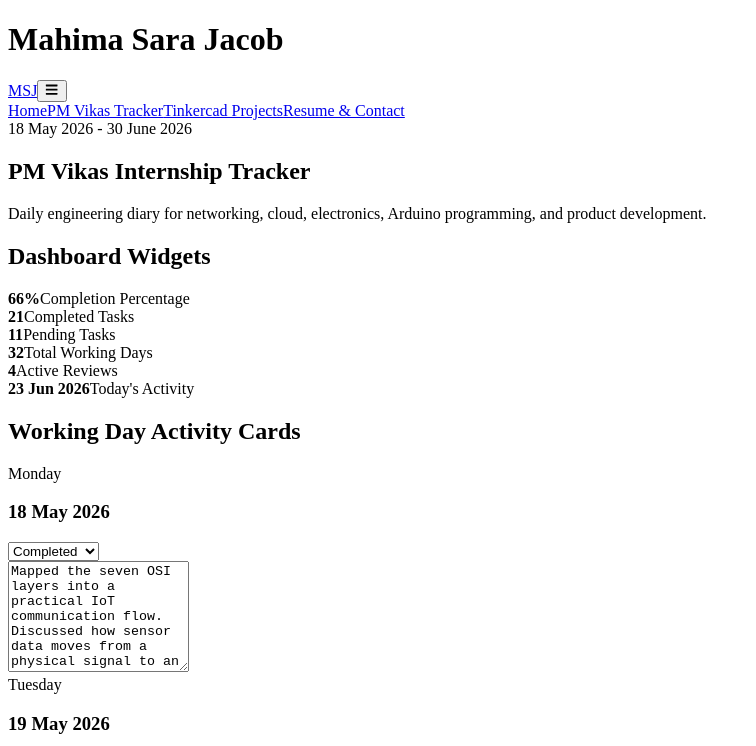
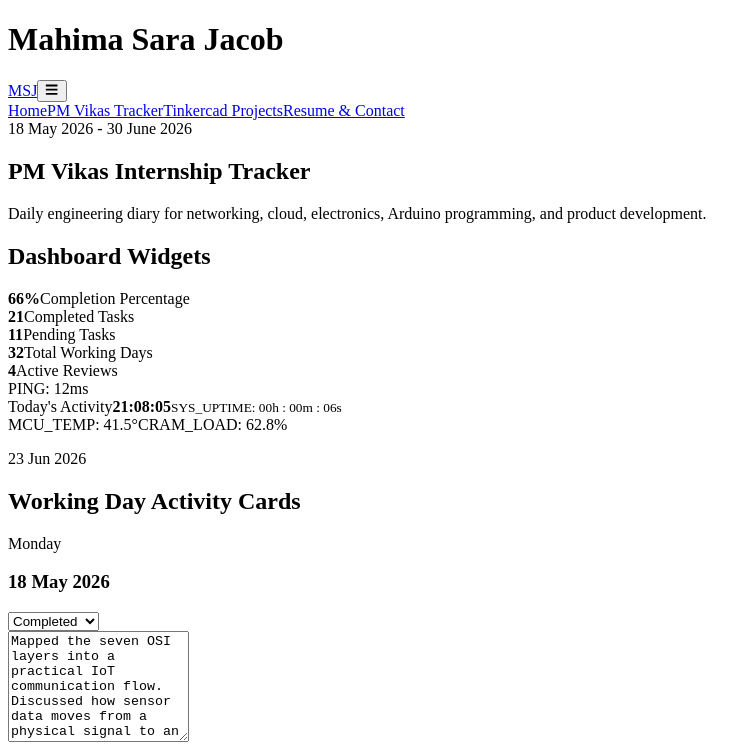
Before and after one commit to mahimasarajacob2007-ai/mahima-1, a React (Vite) app: page /pm-vikas-tracker in a window 1280 px wide. Shown: the top 746 px of the page, without its empty margins (0-756 px from the left). Built offline with nearby package versions, Linux system fonts and the light colour scheme; the HTML template or start-up script is replaced by a standard one.

Commit message:
Complete portfolio telemetry and contact updates

```diff
--- a/src/pages/Home.jsx
+++ b/src/pages/Home.jsx
@@ -1,3 +1,4 @@
+import { useState } from 'react';
 import { FaDownload, FaGithub, FaLinkedin, FaPaperPlane } from 'react-icons/fa';
 import GlassCard from '../components/GlassCard';
 import Section from '../components/Section';
@@ -7,6 +8,22 @@ import { profileLinks } from '../utils/links';
 
 export default function Home() {
   const featured = projects.slice(0, 3);
+  const [chipTransform, setChipTransform] = useState('perspective(1000px) rotateX(0deg) rotateY(0deg)');
+
+  function handleChipMove(event) {
+    const rect = event.currentTarget.getBoundingClientRect();
+    const x = event.clientX - rect.left;
+    const y = event.clientY - rect.top;
+    const centerX = rect.width / 2;
+    const centerY = rect.height / 2;
+    const rotateY = ((x - centerX) / centerX) * 12;
+    const rotateX = -((y - centerY) / centerY) * 12;
+    setChipTransform(`perspective(1000px) rotateX(${rotateX.toFixed(2)}deg) rotateY(${rotateY.toFixed(2)}deg)`);
+  }
+
+  function resetChipTilt() {
+    setChipTransform('perspective(1000px) rotateX(0deg) rotateY(0deg)');
+  }
 
   return (
     <>
@@ -26,7 +43,12 @@ export default function Home() {
           </div>
         </div>
         <div className="profile-orbit" aria-label="Interactive microchip module">
-          <div className="profile-frame">
+          <div
+            className="profile-frame"
+            onMouseMove={handleChipMove}
+            onMouseLeave={resetChipTilt}
+            style={{ transform: chipTransform }}
+          >
             <div className="chip-pins chip-pins-left" aria-hidden="true">
               <span />
               <span />
--- a/src/pages/InternshipTracker.jsx
+++ b/src/pages/InternshipTracker.jsx
@@ -1,8 +1,69 @@
-import { useMemo, useState } from 'react';
+import { useEffect, useMemo, useState } from 'react';
 import GlassCard from '../components/GlassCard';
 import Section from '../components/Section';
 import { internshipActivities } from '../data/internship';
 import { formatDay, formatDisplayDate } from '../utils/dates';
+
+function formatUptime(totalSeconds) {
+  const hours = Math.floor(totalSeconds / 3600);
+  const minutes = Math.floor((totalSeconds % 3600) / 60);
+  const seconds = totalSeconds % 60;
+  return `${String(hours).padStart(2, '0')}h : ${String(minutes).padStart(2, '0')}m : ${String(seconds).padStart(2, '0')}s`;
+}
+
+function randomInRange(min, max) {
+  return (Math.random() * (max - min) + min).toFixed(1);
+}
+
+function TelemetryMonitor({ activity }) {
+  const [clock, setClock] = useState(new Date());
+  const [startedAt] = useState(() => Date.now());
+  const [stats, setStats] = useState({ temp: '42.4', ram: '64.2' });
+
+  useEffect(() => {
+    const clockTimer = window.setInterval(() => setClock(new Date()), 1000);
+    const statTimer = window.setInterval(() => {
+      setStats({
+        temp: randomInRange(41, 44),
+        ram: randomInRange(62, 66),
+      });
+    }, 2600);
+
+    return () => {
+      window.clearInterval(clockTimer);
+      window.clearInterval(statTimer);
+    };
+  }, []);
+
+  const uptime = Math.floor((Date.now() - startedAt) / 1000);
+  const localTime = new Intl.DateTimeFormat('en-IN', {
+    timeZone: 'Asia/Kolkata',
+    hour: '2-digit',
+    minute: '2-digit',
+    second: '2-digit',
+    hour12: false,
+  }).format(clock);
+
+  return (
+    <GlassCard className="telemetry-card">
+      <div className="telemetry-wave" aria-hidden="true">
+        <span />
+      </div>
+      <div className="ping-status">
+        <span aria-hidden="true" />
+        PING: 12ms
+      </div>
+      <span className="telemetry-label">Today&apos;s Activity</span>
+      <strong>{localTime}</strong>
+      <small>SYS_UPTIME: {formatUptime(uptime)}</small>
+      <div className="micro-stat-row">
+        <span>MCU_TEMP: {stats.temp}&deg;C</span>
+        <span>RAM_LOAD: {stats.ram}%</span>
+      </div>
+      <p>{formatDisplayDate(new Date(`${activity.date}T00:00:00`))}</p>
+    </GlassCard>
+  );
+}
 
 export default function InternshipTracker() {
   const [activities, setActivities] = useState(
@@ -36,7 +97,7 @@ export default function InternshipTracker() {
           <GlassCard><strong>{metrics.pending}</strong><span>Pending Tasks</span></GlassCard>
           <GlassCard><strong>{activities.length}</strong><span>Total Working Days</span></GlassCard>
           <GlassCard><strong>{metrics.inProgress}</strong><span>Active Reviews</span></GlassCard>
-          <GlassCard><strong>{formatDisplayDate(new Date(`${metrics.today.date}T00:00:00`))}</strong><span>Today&apos;s Activity</span></GlassCard>
+          <TelemetryMonitor activity={metrics.today} />
         </div>
       </Section>
 
--- a/src/styles.css
+++ b/src/styles.css
@@ -186,6 +186,10 @@ main {
   line-height: 1.7;
 }
 
+.hero-copy p {
+  margin-bottom: 1.1rem;
+}
+
 .hero-role {
   color: #e5d4ff !important;
   font-size: clamp(1.2rem, 3vw, 2rem);
@@ -210,6 +214,10 @@ main {
   flex-wrap: wrap;
   gap: 12px;
   align-items: center;
+}
+
+.button-row {
+  margin-top: 1.5rem !important;
 }
 
 .btn-primary,
@@ -266,7 +274,8 @@ main {
     inset 0 0 32px rgba(217, 173, 79, 0.12),
     0 30px 90px rgba(9, 2, 24, 0.5);
   transform-style: preserve-3d;
-  transition: transform 0.35s ease, box-shadow 0.35s ease, border-color 0.35s ease;
+  transition: transform 0.28s ease, box-shadow 0.35s ease, border-color 0.35s ease;
+  will-change: transform;
 }
 
 .profile-frame::before,
@@ -286,7 +295,6 @@ main {
 
 .profile-frame:hover {
   border-color: rgba(255, 229, 143, 0.92);
-  transform: perspective(1000px) rotateX(10deg) rotateY(-10deg);
   box-shadow:
     26px 34px 90px rgba(111, 45, 189, 0.55),
     -18px -18px 70px rgba(217, 173, 79, 0.34),
@@ -412,6 +420,9 @@ main {
 
 .counter-grid {
   grid-template-columns: repeat(4, minmax(0, 1fr));
+  gap: 1.5rem !important;
+  column-gap: 24px;
+  row-gap: 24px;
 }
 
 .counter-grid.compact {
@@ -447,6 +458,99 @@ main {
 .skill-grid,
 .dashboard-grid {
   grid-template-columns: repeat(3, minmax(0, 1fr));
+}
+
+.telemetry-card {
+  position: relative;
+  overflow: hidden;
+  min-height: 174px;
+}
+
+.telemetry-card strong,
+.telemetry-card small,
+.telemetry-card p,
+.telemetry-label,
+.micro-stat-row,
+.ping-status {
+  position: relative;
+  z-index: 1;
+}
+
+.telemetry-card strong {
+  font-size: clamp(2rem, 4vw, 3rem);
+  letter-spacing: 0;
+}
+
+.telemetry-card small,
+.telemetry-label {
+  display: block;
+  color: rgba(251, 191, 36, 0.9);
+  font-weight: 800;
+}
+
+.telemetry-card p {
+  margin: 12px 0 0;
+  color: rgba(255, 244, 199, 0.78);
+}
+
+.telemetry-wave {
+  position: absolute;
+  inset: 0;
+  opacity: 0.38;
+  background:
+    linear-gradient(90deg, rgba(251,191,36,0.05), rgba(111,45,189,0.16)),
+    repeating-linear-gradient(90deg, rgba(255,255,255,0.04) 0 1px, transparent 1px 24px);
+}
+
+.telemetry-wave span {
+  position: absolute;
+  left: -50%;
+  top: 48%;
+  width: 200%;
+  height: 56px;
+  background:
+    linear-gradient(90deg, transparent, rgba(67,255,158,0.2), transparent),
+    repeating-linear-gradient(105deg, transparent 0 24px, rgba(67,255,158,0.72) 25px 27px, transparent 28px 44px);
+  clip-path: polygon(0 55%, 5% 55%, 7% 30%, 10% 78%, 13% 42%, 16% 55%, 24% 55%, 27% 18%, 30% 88%, 34% 55%, 44% 55%, 47% 36%, 50% 70%, 54% 55%, 64% 55%, 67% 22%, 70% 82%, 74% 55%, 100% 55%);
+  animation: telemetrySweep 3.4s linear infinite;
+}
+
+.ping-status {
+  position: absolute;
+  top: 14px;
+  right: 14px;
+  display: inline-flex;
+  align-items: center;
+  gap: 7px;
+  color: rgba(219, 255, 238, 0.92);
+  font-size: 0.72rem;
+  font-weight: 900;
+}
+
+.ping-status span {
+  width: 8px;
+  height: 8px;
+  border-radius: 50%;
+  background: #43ff9e;
+  box-shadow: 0 0 14px #43ff9e;
+  animation: blink 1.2s ease-in-out infinite;
+}
+
+.micro-stat-row {
+  display: grid;
+  grid-template-columns: repeat(2, minmax(0, 1fr));
+  gap: 8px;
+  margin-top: 14px;
+}
+
+.micro-stat-row span {
+  padding: 8px 10px;
+  border: 1px solid rgba(67, 255, 158, 0.18);
+  border-radius: 12px;
+  background: rgba(8, 22, 20, 0.36);
+  color: rgba(219, 255, 238, 0.9);
+  font-size: 0.78rem;
+  font-weight: 800;
 }
 
 .skill-title,
@@ -544,6 +648,33 @@ main {
 .activity-card select {
   max-width: 150px;
   padding: 10px;
+}
+
+.activity-card .eyebrow {
+  color: #fbbf24;
+}
+
+.activity-card h3 {
+  color: #fbbf24;
+}
+
+.activity-card select {
+  appearance: none;
+  border-color: rgba(251, 191, 36, 0.72);
+  color: #fbbf24;
+  font-weight: 800;
+  background-color: rgba(251, 191, 36, 0.08);
+  background-image:
+    linear-gradient(45deg, transparent 50%, #fbbf24 50%),
+    linear-gradient(135deg, #fbbf24 50%, transparent 50%);
+  background-position:
+    calc(100% - 18px) 50%,
+    calc(100% - 12px) 50%;
+  background-size:
+    6px 6px,
+    6px 6px;
+  background-repeat: no-repeat;
+  padding-right: 34px;
 }
 
 .activity-card option {
@@ -718,6 +849,16 @@ main {
   50% { transform: translate3d(18px, -28px, 0) scale(1.4); }
 }
 
+@keyframes telemetrySweep {
+  from {
+    transform: translateX(0);
+  }
+
+  to {
+    transform: translateX(50%);
+  }
+}
+
 @keyframes blink {
   0%,
   100% {
--- a/src/utils/links.js
+++ b/src/utils/links.js
@@ -24,7 +24,7 @@ export function buildProjectLink(project) {
 
 export const profileLinks = {
   resume: '/resume-mahima-sara-jacob.pdf',
-  github: 'https://github.com/mahimasarajacob2007-ai/sensors-and-actuators-website-',
-  linkedin: 'https://www.linkedin.com/',
+  github: 'https://github.com',
+  linkedin: 'https://linkedin.com',
   email: 'mailto:mahimasj07@gmail.com',
 };
```
